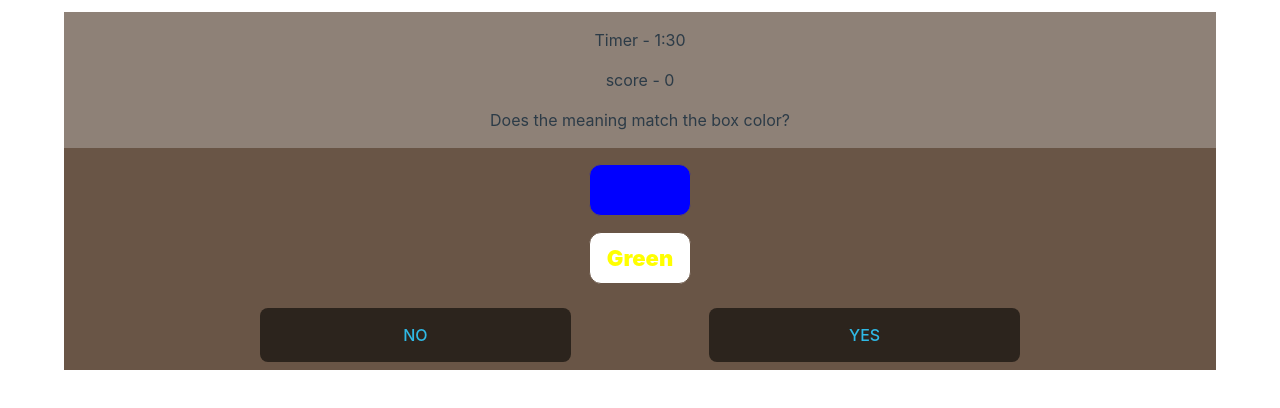
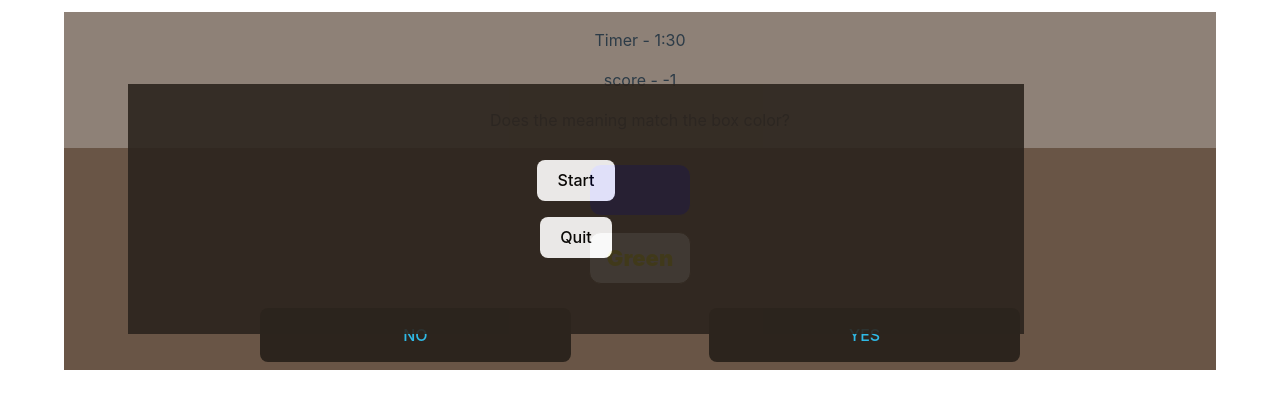
Before and after one commit to ajay020/braingames, a React (Vite) app: page / in a window 1280 px wide. Shown: the top 408 px of the page. Built offline with nearby package versions, Linux system fonts and the light colour scheme.

Commit message:
implement modal functioality. A modal appear before starting the game.

```diff
--- a/src/pages/colorMatch/ColorMatch.tsx
+++ b/src/pages/colorMatch/ColorMatch.tsx
@@ -56,10 +56,10 @@ coloredBoxList.sort(() => Math.random() - 0.6);
 textBoxList.sort(() => Math.random() - 0.6);
 
 const ColorMatch = () => {
-
   const [currIndex, setCurrIndex] = useState<number>(0);
-  const [score, setScore] = useState<number>(0);
+  const [score, setScore] = useState<number>(-1);
   const [timer, setTimer] = useState<string>("1:30");
+  const [displayModel, setDisplayModel] = useState<boolean>(true);
 
   const [boxList, setBoxList] = useState(coloredBoxList);
   const [textList, setTextBoxList] = useState(textBoxList);
@@ -71,25 +71,38 @@ const ColorMatch = () => {
       let minute: number = 1;
       let second = 30;
 
+      setScore(0);
+
       timerId = setInterval(() => {
         second--;
 
         if (second == 0) {
+
+            if(minute <= 0 && second <= 0){
+                setDisplayModel(true);
+                clearInterval(timerId);
+            }else{
                 minute--;
                 second = 60;
+            }
         }
 
         let min = minute <= 9 ? "0" + minute : minute;
         let sec = second <= 9 ? "0" + second : second;
 
         setTimer(`${min}:${sec}`);
+
       }, 1000);
     };
+
+    if(!displayModel){
+        startTimer();
+    }
 
     return () => {
       clearInterval(timerId);
     };
-  }, []);
+  }, [displayModel]);
 
   const clickHandler = (ans: string) => {
     let currBox = boxList[currIndex];
@@ -101,7 +114,6 @@ const ColorMatch = () => {
 
     setCurrIndex((preIndex) => {
       if (preIndex === boxList.length - 1) {
-
         //re-shuffle colors
         textList.sort(() => Math.random() - 0.6);
         boxList.sort(() => Math.random() - 0.6);
@@ -115,8 +127,24 @@ const ColorMatch = () => {
     });
   };
 
+  const startGame = () =>{
+    setDisplayModel(false);
+  }
+
+  let playBtnText = score < 0 ? 'Start' : 'Replay'
 
   return (
+    <div className="container">
+        {
+            displayModel && ( <div className="model">
+               { score>=0 && <p>You scored {score} points</p> }
+            <button onClick={startGame}>
+                {playBtnText}
+            </button>
+            <button>Quit</button>
+          </div>)
+        }
+
       <div className="color-container">
         <div className="color-header">
           <p>Timer - {timer}</p>
@@ -131,7 +159,10 @@ const ColorMatch = () => {
             style={{ backgroundColor: boxList[currIndex].color }}
           ></div>
           <div className="box">
-          <p className="box-text" style={{ color: textList[currIndex].color }}>
+            <p
+              className="box-text"
+              style={{ color: textList[currIndex].color }}
+            >
               {textList[currIndex].meaning}
             </p>
           </div>
@@ -142,6 +173,7 @@ const ColorMatch = () => {
           <button onClick={() => clickHandler("yes")}>YES</button>
         </div>
       </div>
+    </div>
   );
 };
 
--- a/src/pages/colorMatch/colorMatch.css
+++ b/src/pages/colorMatch/colorMatch.css
@@ -3,6 +3,27 @@
   --light-wooden-color: #8e8177;
   --text-color: #2fb9e5;
   --gray-transparent: #2c241d;
+}
+
+.container {
+  position: relative;
+}
+
+.model {
+  position: absolute;
+  top: 20%;
+  left: 10%;
+  width: 70%;
+  height: 70%;
+  background-color: #2c241d;
+  opacity: 0.9;
+  display: flex;
+  align-items: center;
+  justify-content: center;
+  flex-direction: column;
+}
+.model button {
+  margin: 8px auto;
 }
 
 .color-container {
```
Lines whose indentation alone changed are shown as unchanged.
